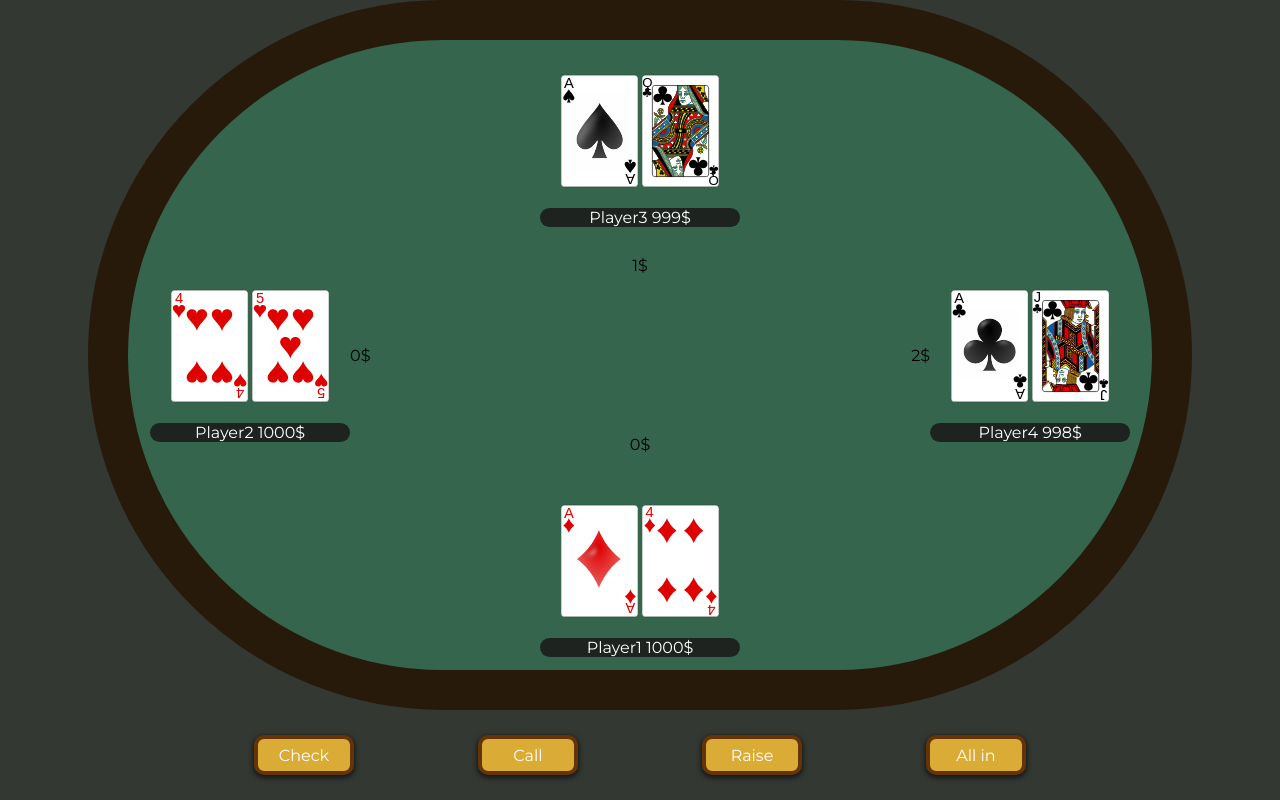
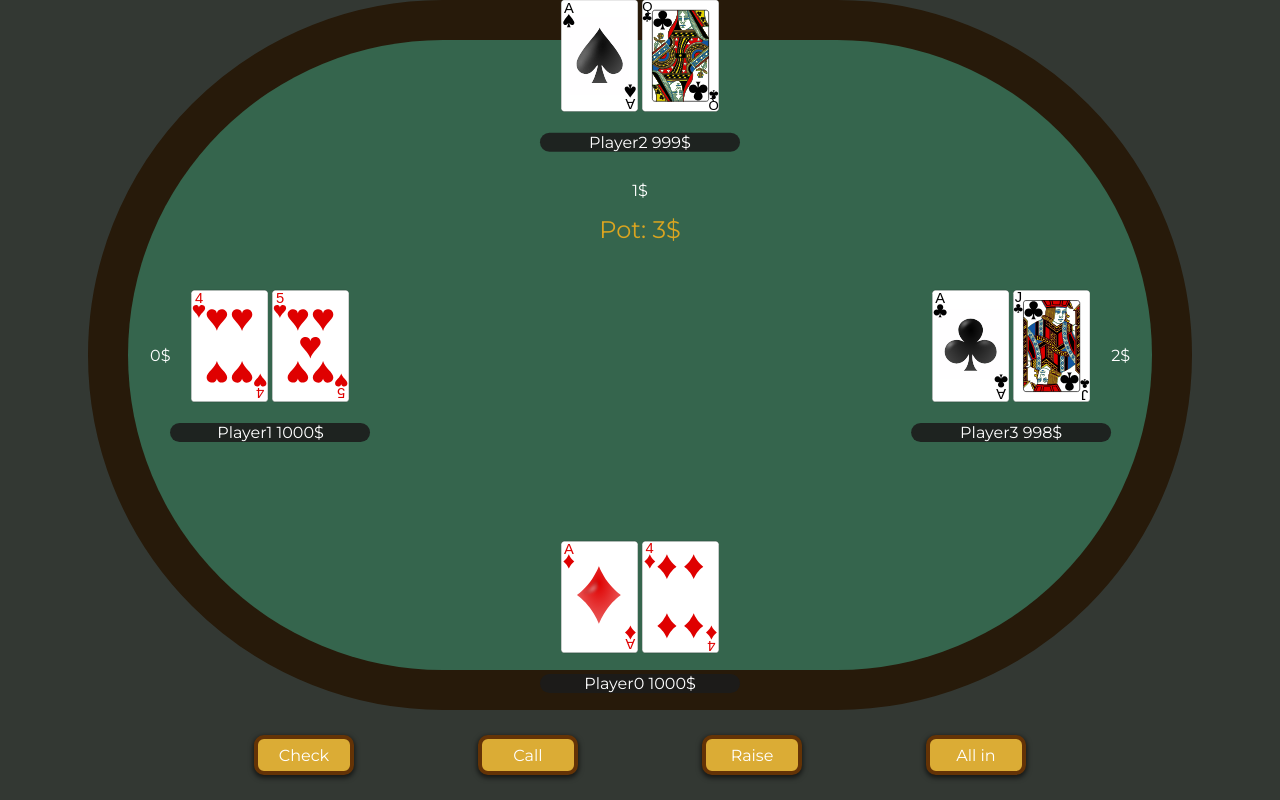
Before and after one commit to ddmuzyk/casino-online, a Next.js app: page /game/poker in a window 1280 px wide. Built offline with nearby package versions, Linux system fonts and the light colour scheme.

Commit message:
fix the players id to match the actual id in the player array

```diff
--- a/components/poker/Player.module.scss
+++ b/components/poker/Player.module.scss
@@ -13,6 +13,7 @@ $stats-background: rgba(27, 27, 27, 0.89);
   justify-content: center;
   width: 200px;
   height: 200px;
+
 }
 
 .imgs-container {
@@ -34,7 +35,7 @@ $stats-background: rgba(27, 27, 27, 0.89);
   // width: 10px;
 }
 
-.player2 {
+.player1 {
   display: flex;
   flex-direction: row;
   position: absolute;
@@ -43,14 +44,14 @@ $stats-background: rgba(27, 27, 27, 0.89);
   transform: translate(10%, -50%);
 }
 
-.player3 {
+.player2 {
   position: absolute;
   top: 0;
   left: 50%;
-  transform: translate(-50%, 0);
+  transform: translate(-50%, -30%);
 }
 
-.player4 {
+.player3 {
   display: flex;
   flex-direction: row;
   position: absolute;
@@ -59,11 +60,11 @@ $stats-background: rgba(27, 27, 27, 0.89);
   transform: translate(-10%, -50%);
 }
 
-.player1 {
+.player0 {
   position: absolute;
   bottom: 0;
   right: 50%;
-  transform: translate(50%, 0);
+  transform: translate(50%, 18%);
 }
 
 .container{
@@ -77,4 +78,5 @@ $stats-background: rgba(27, 27, 27, 0.89);
   justify-content: center;
   align-items: center;
   font-family: Montserrat, sans-serif;
+  color: white;
 }
--- a/components/poker/Player.tsx
+++ b/components/poker/Player.tsx
@@ -7,9 +7,10 @@ import Image from "next/image";
 //   state: object
 // }
 
-const Player: React.FC<PlayerObject>  = ({id, name, turn, money, cards, smallBlind, bigBlind, bet}) => {
+const Player: React.FC<PlayerObject>  = ({id, name, turn, money, cards, smallBlind, bigBlind, bet, biggestBet}) => {
 
   const classname = `player${id}`;
+  console.log('player: ', biggestBet)
 
   return (
     <div className={`${styles[classname]}`}>
--- a/pages/game/poker.module.scss
+++ b/pages/game/poker.module.scss
@@ -65,3 +65,13 @@ $borderRadius: 400px;
     box-shadow: 0 0 0 0 rgba(0, 0, 0, 0.308);
   }
 }
+
+.pot {
+  color: goldenrod;
+  font-family: Montserrat, sans-serif;
+  font-size: 1.5em;
+  position: absolute;
+  top: 50%;
+  left: 50%;
+  transform: translate(-50%, -140px);
+}
--- a/pages/game/poker.tsx
+++ b/pages/game/poker.tsx
@@ -13,7 +13,10 @@ import { shuffleCards, cards } from "@/lib/poker/poker-logic/poker.ts";
   cards: Array<string>
   smallBlind: number,
   bigBlind: number,
-  bet: number
+  bet: number,
+  biggestBet: number,
+  currentDealerId?: number
+  // biggestBet: number,
 }
 
 const Poker = (): JSX.Element => {
@@ -27,11 +30,12 @@ const Poker = (): JSX.Element => {
   const [playerWithBiggestBet, setPlayerWithBiggestBet] = useState<number>(0); // Id of the player with the biggest bet
   const [pot, setPot] = useState<number>(0); // Pot of money on the table
   const [currentDealerId, setCurrentDealerId] = useState<number>(0); // Id of the current dealer
+  const [tableMoney, setTableMoney] = useState<number>(0); // Money on the table in the current round
 
   // Populate the table with players (later with possibility to choose how many players to play against
   useEffect(() => {
     let newPlayers: Array<PlayerObject> = [];
-    for (let i = 1; i < 5; i++) {
+    for (let i = 0; i < 4; i++) {
       let playerCards = [deck.pop(), deck.pop()];
       newPlayers.push({
         id: i,
@@ -41,7 +45,8 @@ const Poker = (): JSX.Element => {
         cards: playerCards as Array<string>,
         smallBlind: 0,
         bigBlind: 0,
-        bet: 0
+        bet: 0,
+        biggestBet: biggestBet
       })
     }
     newPlayers = randomlyGiveBlind(newPlayers, 1);
@@ -54,7 +59,12 @@ const Poker = (): JSX.Element => {
   // Give the small blind to a random player, and the big blind to the next player in the array
   // Also set the current dealer id, the pot and player with the biggest bet (to be added later)
   const randomlyGiveBlind = (players: Array<PlayerObject>, smallBlind: number): any => {
-    const newPlayers = players.filter(player => player.money > 0);
+    // Creating a copy of the players array to avoid mutating the state
+    const newPlayers = players.filter(player => player.money > 0).map((player) => {
+      return {
+        ...player,
+      }
+    })
     const length = newPlayers.length;
     let i = Math.floor(Math.random() * length);
     newPlayers[i].money -= smallBlind;
@@ -83,18 +93,16 @@ const Poker = (): JSX.Element => {
       }
     }
     setPot(smallBlind * 3);
-    // if (i === length - 1) {
-    //   newPlayers[0].bigBlind = smallBlind * 2;
-    //   return newPlayers;
-    // } else {
-    //   newPlayers[i + 1].bigBlind = smallBlind * 2;
-    //   return newPlayers;
-    // }
+    const biggestBet = smallBlind * 2;
+    setBiggestBet(smallBlind * 2);
+    for (let player of newPlayers) {
+      player.biggestBet = biggestBet;
+    }
     return newPlayers;
   }
 
   // Call the big blind if the player has enough money, otherwise call all in
-  const call = (player: PlayerObject, bigBlind: number) => {
+  const call = (player: PlayerObject, biggestBet: number) => {
 
   }
 
@@ -119,9 +127,10 @@ const Poker = (): JSX.Element => {
     <Layout siteTitle="Poker">
       <div className={styles.game}>
         <div className={styles.tableContainer}>
-          <div onClick={getResponse} className={styles.table}>
+          <div onClick={() => console.log(players)} className={styles.table}>
+            <div className={styles.pot}>Pot: {pot}$</div>
             {players.map((player) => {
-              // console.log(player)
+              console.log(player)
               return <Player
               id={player.id}
               name={player.name}
@@ -132,6 +141,8 @@ const Poker = (): JSX.Element => {
               smallBlind={player.smallBlind}
               bigBlind={player.bigBlind}
               bet={player.bet}
+              biggestBet={biggestBet}
+              currentDealerId={currentDealerId}
               />
             })}
           </div>
```
